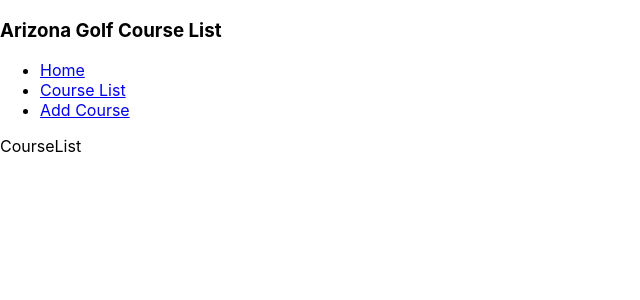
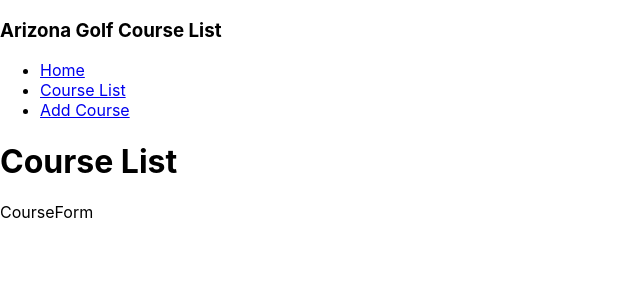
Before and after one commit to andrewzehnder/my-new-repo, a React (Create React App) app in the folder phase-2/phase-2-project-golf/: page /courses in a window 1280 px wide. Shown: the top 300 px of the page, without its empty margins (0-640 px from the left). Built offline with nearby package versions, Linux system fonts and the light colour scheme.

Commit message:
Adding state and onChange events

```diff
--- a/phase-2/phase-2-project-golf/src/components/AddCourse.jsx
+++ b/phase-2/phase-2-project-golf/src/components/AddCourse.jsx
@@ -1,23 +1,38 @@
 import React, { useState} from 'react';
 
 const AddCourse = () => {
-    const [course, setCourse] = useState([])
+    const [course, setCourse] = useState({
+        course: "",
+        location: "",
+        price: ""
+    })
 
+    const handleSubmit = e => {
+        e.preventDefault()
+    }
+
+    const handleChange = e => {
+        setCourse({
+            [e.target.course]: e.target.value
+        })
+    }
 
   return (
     <div>
         <h1>AddCourse</h1>
 
-        <form>
+        <form onSubmit={ handleSubmit }>
             <div>
                 <label htmlFor="course">Course: </label>
-                <input type="text" name="course" id="course" />
-
+                <input type="text" name="course" id="course" value={ course.course } onChange={ handleChange } />
+            </div>
+            <div>
                 <label htmlFor="location">Location: </label>
-                <input type="text" name="location" id="location" />
-
+                <input type="text" name="location" id="location" value={ course.location } onChange={ handleChange } />
+            </div>
+            <div>
                 <label htmlFor="price">Price: </label>
-                <input type="text" name="price" id="price" />
+                <input type="text" name="price" id="price" value={ course.price } onChange={ handleChange } />
             </div>
 
             <input type="submit" value="Add Course" />
--- a/phase-2/phase-2-project-golf/src/components/CourseList.jsx
+++ b/phase-2/phase-2-project-golf/src/components/CourseList.jsx
@@ -1,8 +1,12 @@
 import React from 'react'
+import CourseForm from './CourseForm'
 
 const CourseList = () => {
   return (
-    <div>CourseList</div>
+    <div>
+        <h1>Course List</h1>
+        <CourseForm />
+    </div>
   )
 }
 
```
